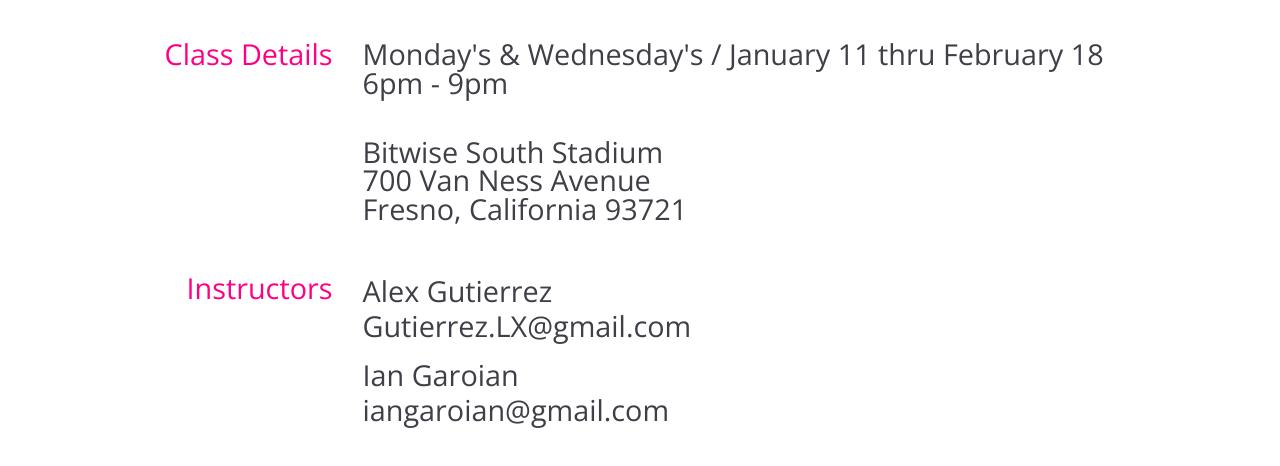
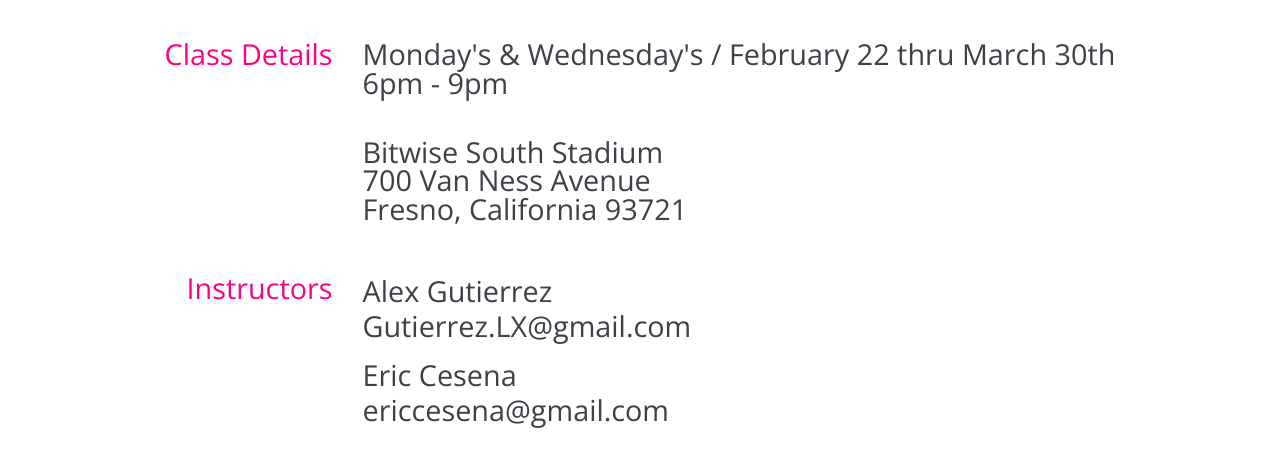
Before and after one commit to Alexg1021/gw-bc1, a plain HTML site: page index.html in a window 1280 px wide. Shown: the part 190-656 px from the top of the page. Drawn offline with nearby package versions, Linux system fonts and the light colour scheme.

Commit message:
new bc-classes

```diff
--- a/index.html
+++ b/index.html
@@ -24,7 +24,7 @@
                 </div>
                 <div class="col-md-9">
                     <div class="dates">
-                        Monday's & Wednesday's / January 11 thru February 18<br>
+                        Monday's & Wednesday's / February 22 thru March 30th<br>
                         6pm - 9pm
                     </div>
                     <div class="location">
@@ -48,25 +48,11 @@
                     </div>
 
                     <div class="point">
-                        Ian Garoian<br>
-                        iangaroian@gmail.com
+                        Eric Cesena<br>
+                        ericcesena@gmail.com
                     </div>
                 </div>
             </div>
-
-        <!--<div class="row">
-                <div class="col-md-3">
-                    <h2 class="text-right">Announcements</h2>
-                </div>
-                <div class="col-md-9">
-                    <div class="point">
-
-                    </div>
-                    <div class="point">
-
-                    </div>
-                </div>
-            </div>-->
         </div>
 
         <script src="//ajax.googleapis.com/ajax/libs/jquery/2.1.1/jquery.min.js"></script>
```
Also changed, not shown: course-outline.html (+2 -2 lines), nav.html (+2 -0 lines).
